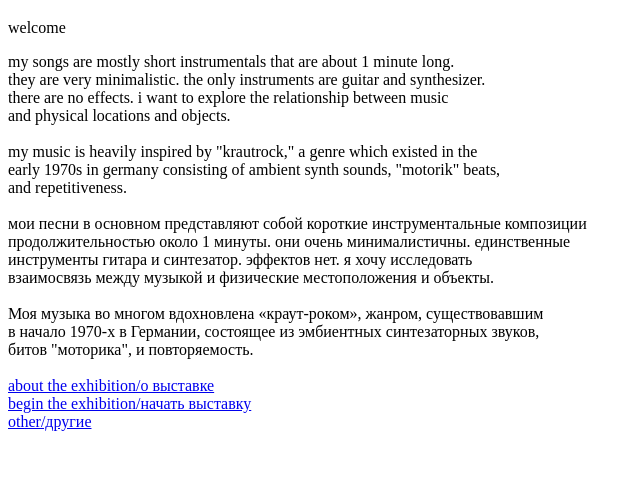
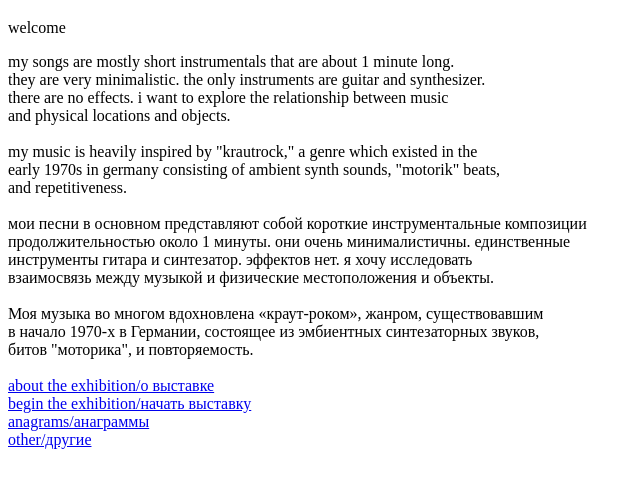
Before and after one commit to jackmesina/jackmesina, a plain HTML site: page index.html in a window 1280 px wide. Shown: the part 61-548 px from the top of the page, without its empty margins (0-642 px from the left). Drawn offline with Linux system fonts and the light colour scheme.

Commit message:
Update index.html

```diff
--- a/index.html
+++ b/index.html
@@ -46,6 +46,8 @@
       <br />
       <a href="track 1.html">begin the exhibition/начать выставку</a>
       <br />
+      <a href="anagrams.html">anagrams/анаграммы</a>
+      <br />
       <a href="other.html">other/другие</a>
     </p>
   </body>
```
